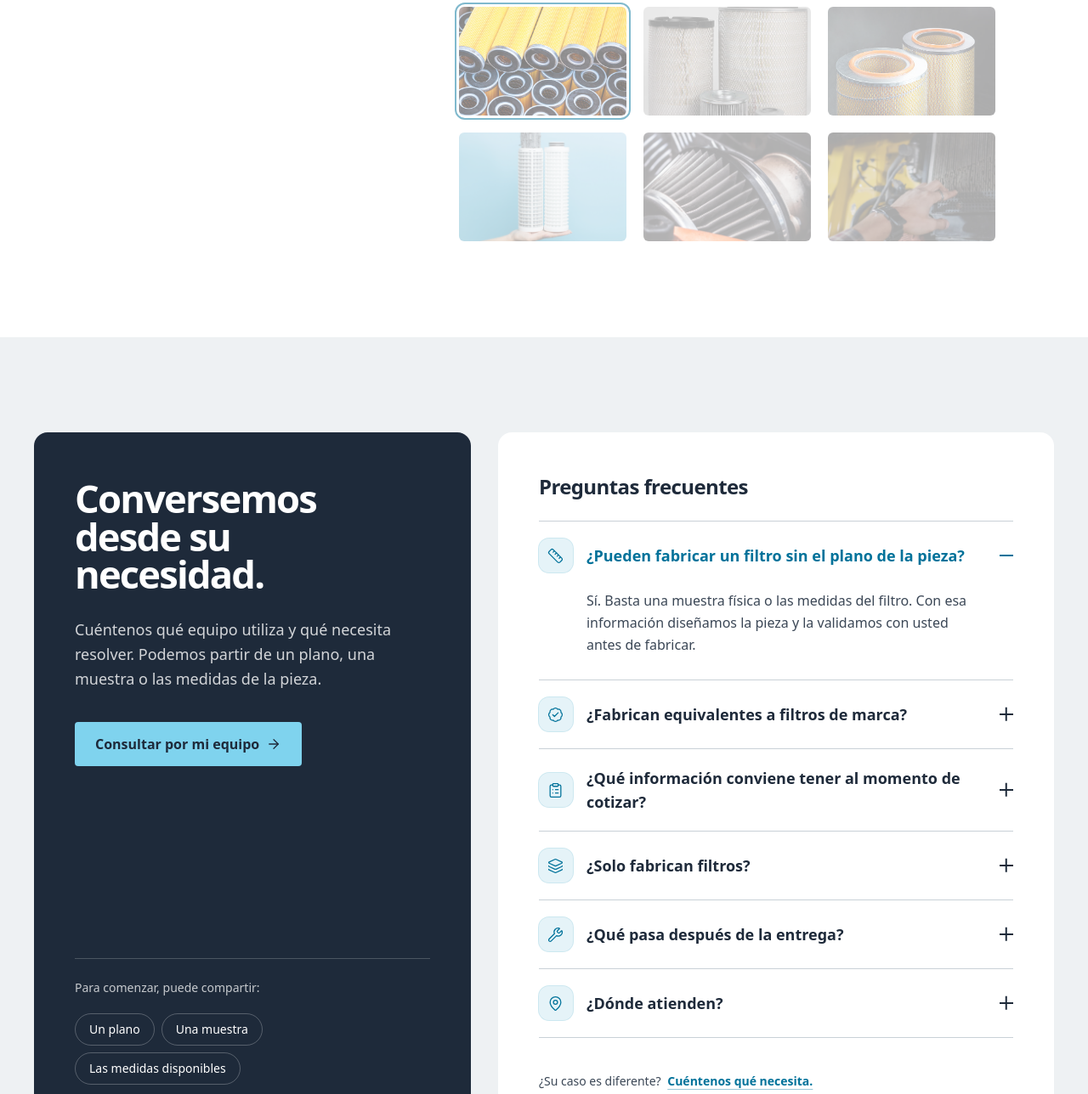
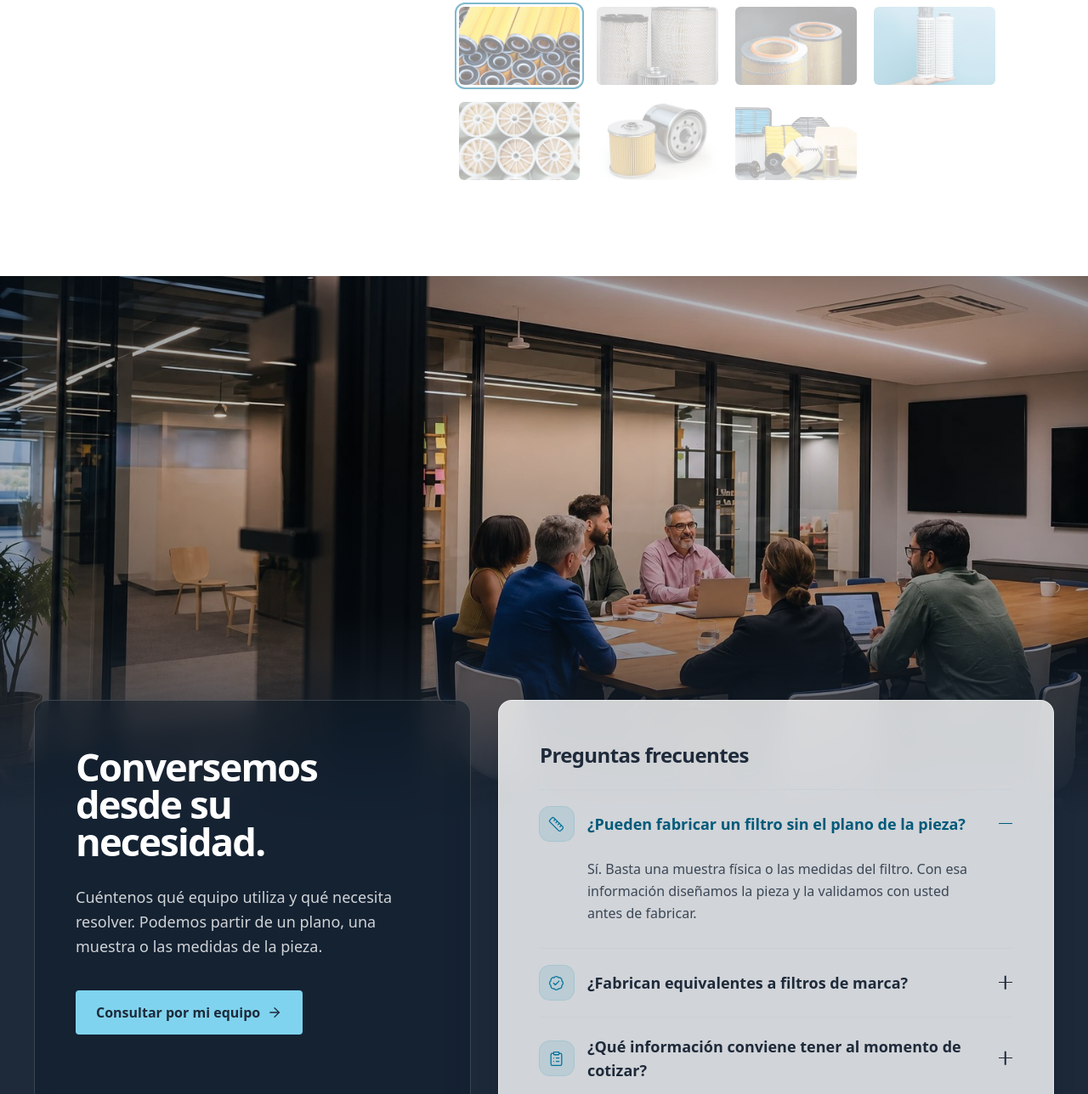
Before and after one commit to davidCamposM/nasamfb-web, an Astro site: page / in a window 1280 px wide. Shown: the part 4626-5914 px from the top of the page at 85% size. Built offline with nearby package versions, Linux system fonts and the light colour scheme; Astro itself is replaced by a stand-in of ours.

Commit message:
feat(nosotros): actualizar galería y agregar fondo fotográfico a las consultas

```diff
--- a/src/content.config.ts
+++ b/src/content.config.ts
@@ -62,7 +62,7 @@ const site = defineCollection({
         siguiente: z.string(),
         cargando: z.string(),
         error: z.string(),
-        items: z.array(z.object({ titulo: z.string(), alt: z.string() })).length(6),
+        items: z.array(z.object({ titulo: z.string(), alt: z.string() })).length(7),
       }),
       foto: z.object({ alt: z.string() }),
       clientes: z.array(z.string()),
--- a/src/content/site.json
+++ b/src/content/site.json
@@ -59,12 +59,16 @@
             "alt": "Comparación entre un filtro saturado por el uso y un filtro nuevo"
           },
           {
-            "titulo": "Filtro cónico de admisión",
-            "alt": "Filtro cónico de malla metálica instalado en un motor"
+            "titulo": "Membranas filtrantes",
+            "alt": "Vista frontal de membranas filtrantes cilíndricas apiladas"
           },
           {
-            "titulo": "Revisión en terreno",
-            "alt": "Mano de un técnico revisando un filtro de aire saturado en una maquinaria"
+            "titulo": "Filtros de aceite",
+            "alt": "Elemento filtrante de aceite junto a un filtro de aceite roscado"
+          },
+          {
+            "titulo": "Filtros para cada sistema",
+            "alt": "Surtido de filtros de aire, aceite y combustible de distintos formatos"
           }
         ]
       },
--- a/src/sections/About.astro
+++ b/src/sections/About.astro
@@ -19,11 +19,13 @@ import {
 } from 'lucide-react';
 import cartuchos from '@/assets/products/cartuchos-plisados.jpg';
 import elementos from '@/assets/products/elementos-filtrantes.jpg';
-import admision from '@/assets/products/filtro-admision-conico.jpg';
 import filtroSaturado from '@/assets/products/filtro-saturado-vs-nuevo.jpg';
+import aceite from '@/assets/products/filtros-aceite.jpg';
 import aire from '@/assets/products/filtros-aire.jpg';
 import fotoMantencion from '@/assets/products/mantencion-filtro-industrial-mejorada.png';
-import revision from '@/assets/products/revision-filtro-saturado.jpg';
+import membranas from '@/assets/products/membranas-filtrantes.jpg';
+import fotoReunion from '@/assets/products/reunion-sala-oficina.jpg';
+import surtido from '@/assets/products/surtido-filtros.jpg';
 import fotoProceso from '@/assets/products/tecnico-filtro-industrial.jpg';
 import tecnico from '@/assets/products/tecnico-repuestos-industriales-mejorado.png';
 import IconWhatsApp from '@/components/IconWhatsApp.astro';
@@ -48,7 +50,7 @@ const iconosPregunta = {
   llave: Wrench,
   mapa: MapPin,
 };
-const productos = [cartuchos, elementos, aire, filtroSaturado, admision, revision];
+const productos = [cartuchos, elementos, aire, filtroSaturado, membranas, aceite, surtido];
 ---
 
 <section id="nosotros" class="scroll-mt-20 border-y border-border bg-surface">
@@ -240,9 +242,23 @@ const productos = [cartuchos, elementos, aire, filtroSaturado, admision, revisio
   </div>
 
   <section class="about-consultas mt-24 bg-bg md:mt-32" aria-labelledby="consultas-titulo">
-    <div class="mx-auto max-w-7xl px-5 py-20 md:px-10 md:py-28">
+    <div class="about-consultas__band">
+      <div class="about-consultas__backdrop" aria-hidden="true">
+        <Picture
+          src={fotoReunion}
+          alt=""
+          formats={['avif', 'webp']}
+          fallbackFormat="jpg"
+          widths={[768, 1280, 1536]}
+          sizes="100vw"
+          loading="lazy"
+          decoding="async"
+          class="about-consultas__backdrop-image"
+        />
+      </div>
+      <div class="about-consultas__content relative mx-auto max-w-7xl px-5 pb-20 md:px-10 md:pb-28">
       <div class="grid items-stretch gap-5 lg:grid-cols-[0.88fr_1.12fr] lg:gap-8">
-        <div class="about-consultas__intro flex flex-col rounded-2xl bg-ink px-7 py-9 text-white sm:px-10 sm:py-12 lg:px-12 lg:py-14">
+        <div class="about-consultas__intro flex flex-col rounded-2xl px-7 py-9 text-white sm:px-10 sm:py-12 lg:px-12 lg:py-14">
           <h2 id="consultas-titulo" class="display max-w-[12ch] text-h2">{nosotros.consultas.titulo}</h2>
           <p class="mt-7 max-w-[39ch] text-lg leading-relaxed text-white/80">{nosotros.consultas.cierre}</p>
           <a href="#contacto" class="btn mt-9 w-fit bg-[#7fd3ee] text-ink hover:bg-white">
@@ -258,7 +274,7 @@ const productos = [cartuchos, elementos, aire, filtroSaturado, admision, revisio
           </div>
         </div>
 
-        <div class="about-consultas__faq flex flex-col rounded-2xl bg-surface px-6 py-8 sm:px-9 sm:py-10 lg:px-12 lg:py-12">
+        <div class="about-consultas__faq flex flex-col rounded-2xl px-6 py-8 sm:px-9 sm:py-10 lg:px-12 lg:py-12">
           <h3 class="mb-6 text-xl font-semibold tracking-tight md:text-2xl">{nosotros.consultas.preguntasTitulo}</h3>
           <div class="about-questions">
             {nosotros.consultas.items.map((item, i) => {
@@ -289,7 +305,7 @@ const productos = [cartuchos, elementos, aire, filtroSaturado, admision, revisio
         </div>
       </div>
 
-      <div class="about-consultas__contact mt-8 grid gap-6 border-t border-border pt-8 md:grid-cols-[0.8fr_1fr_1fr] md:gap-10">
+      <div class="about-consultas__contact mt-5 grid gap-6 rounded-2xl px-6 py-7 sm:px-9 md:grid-cols-[0.8fr_1fr_1fr] md:gap-10 lg:mt-8 lg:px-12 lg:py-9">
         <div>
           <p class="text-xl font-semibold tracking-tight">{nosotros.consultas.contactoTitulo}</p>
           <p class="mt-2 max-w-[25ch] text-sm leading-relaxed text-muted">{nosotros.consultas.contactoTexto}</p>
@@ -306,6 +322,7 @@ const productos = [cartuchos, elementos, aire, filtroSaturado, admision, revisio
             </a>
           </div>
         ))}
+      </div>
       </div>
     </div>
   </section>
--- a/src/styles/global.css
+++ b/src/styles/global.css
@@ -521,6 +521,97 @@
     transform: none;
   }
 }
+/* Servicios: tarjetas con fotografía de fondo; el degradado garantiza el contraste del texto inferior. */
+.service-card__shade {
+  background: linear-gradient(
+    to top,
+    rgb(9 22 34 / 94%) 0%,
+    rgb(9 22 34 / 82%) 38%,
+    rgb(9 22 34 / 45%) 72%,
+    rgb(9 22 34 / 28%) 100%
+  );
+  transition: opacity 500ms var(--ease-out-expo);
+}
+.service-card__image {
+  transition: scale 900ms var(--ease-out-expo);
+}
+.service-card:hover .service-card__image {
+  scale: 1.06;
+}
+
+/* Consultas: fotografía de fondo a todo el ancho detrás de las dos tarjetas. */
+/* Foto en una zona propia sobre las tarjetas, encuadrada en la mesa; su borde inferior se funde con
+   el fondo y las tarjetas se montan solo sobre esa transición. */
+.about-consultas__band {
+  --consultas-foto: clamp(24rem, 50vw, 44rem);
+  --consultas-solape: clamp(5rem, 11vw, 10rem);
+  position: relative;
+  isolation: isolate;
+  overflow: clip;
+  background: var(--color-ink);
+}
+.about-consultas__backdrop {
+  position: absolute;
+  inset: 0 0 auto;
+  height: var(--consultas-foto);
+  z-index: -1;
+  pointer-events: none;
+}
+.about-consultas__backdrop-image {
+  position: absolute;
+  inset: 0;
+  width: 100%;
+  height: 100%;
+  object-fit: cover;
+  object-position: 62% 88%;
+}
+.about-consultas__backdrop::after {
+  position: absolute;
+  inset: 0;
+  background:
+    linear-gradient(
+      180deg,
+      rgb(9 22 34 / 30%) 0%,
+      rgb(9 22 34 / 12%) 30%,
+      rgb(9 22 34 / 35%) 62%,
+      var(--color-ink) 100%
+    ),
+    radial-gradient(ellipse at 60% 45%, transparent 45%, rgb(9 22 34 / 40%));
+  content: "";
+}
+.about-consultas__content {
+  padding-top: calc(var(--consultas-foto) - var(--consultas-solape));
+}
+/* Opacidades calculadas para WCAG AA en el peor caso del fondo (zona más clara u oscura de la foto);
+   el desenfoque homogeneiza lo que queda detrás del texto. */
+.about-consultas__intro {
+  border: 1px solid rgb(255 255 255 / 16%);
+  background: rgb(14 26 38 / 50%);
+  backdrop-filter: blur(12px) saturate(1.25);
+}
+.about-consultas__faq,
+.about-consultas__contact {
+  --accent: #005a7a;
+  border: 1px solid rgb(255 255 255 / 55%);
+  background: rgb(255 255 255 / 80%);
+  box-shadow: 0 24px 60px -24px rgb(9 22 34 / 55%);
+  backdrop-filter: blur(16px) saturate(1.3);
+}
+:root[data-theme="dark"] .about-consultas__faq,
+:root[data-theme="dark"] .about-consultas__contact {
+  --accent: #5cc8ea;
+  border-color: rgb(255 255 255 / 10%);
+  background: rgb(19 33 47 / 78%);
+}
+@media (prefers-color-scheme: dark) {
+  :root:not([data-theme="light"]) .about-consultas__faq,
+  :root:not([data-theme="light"]) .about-consultas__contact {
+    --accent: #5cc8ea;
+    border-color: rgb(255 255 255 / 10%);
+    background: rgb(19 33 47 / 78%);
+  }
+}
+
 .about-question {
   border-top: 1px solid var(--border);
 }
@@ -618,14 +709,6 @@
   view-timeline-name: --about-proof;
   align-items: start;
 }
-.client-mark {
-  display: flex;
-  min-height: 144px;
-  align-items: center;
-  justify-content: center;
-  border-radius: 12px;
-  background: #ffffff;
-}
 .product-gallery {
   min-width: 0;
 }
@@ -658,7 +741,7 @@
 }
 .product-gallery__thumbs {
   display: grid;
-  grid-template-columns: repeat(3, minmax(0, 1fr));
+  grid-template-columns: repeat(4, minmax(0, 1fr));
   gap: 10px;
   margin-top: 16px;
 }
```
Also changed, not shown: src/assets/products/filtro-admision-conico.jpg (deleted), src/assets/products/filtros-aceite.jpg (added), src/assets/products/membranas-filtrantes.jpg (added), src/assets/products/reunion-sala-oficina.jpg (added), src/assets/products/revision-filtro-saturado.jpg (deleted), src/assets/products/surtido-filtros.jpg (added).
